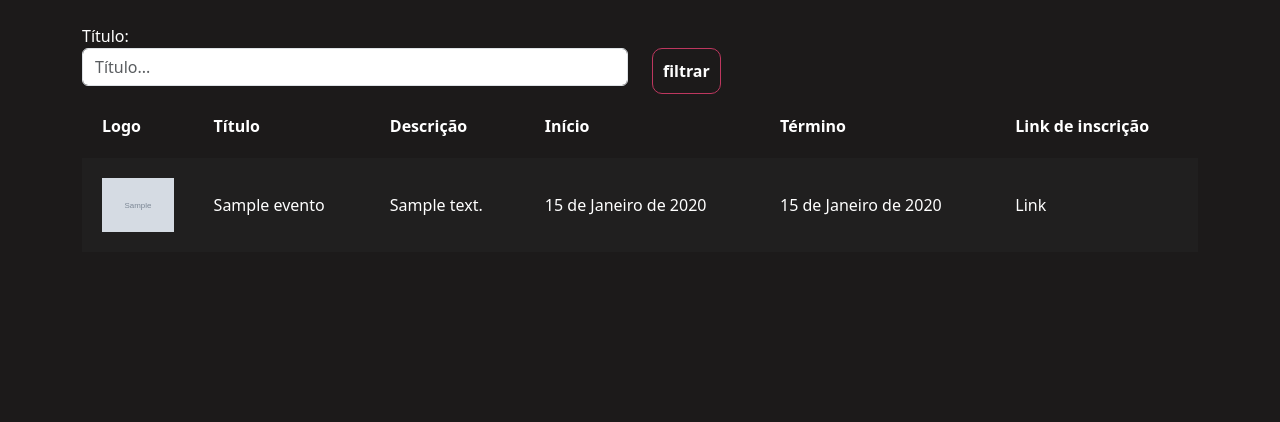
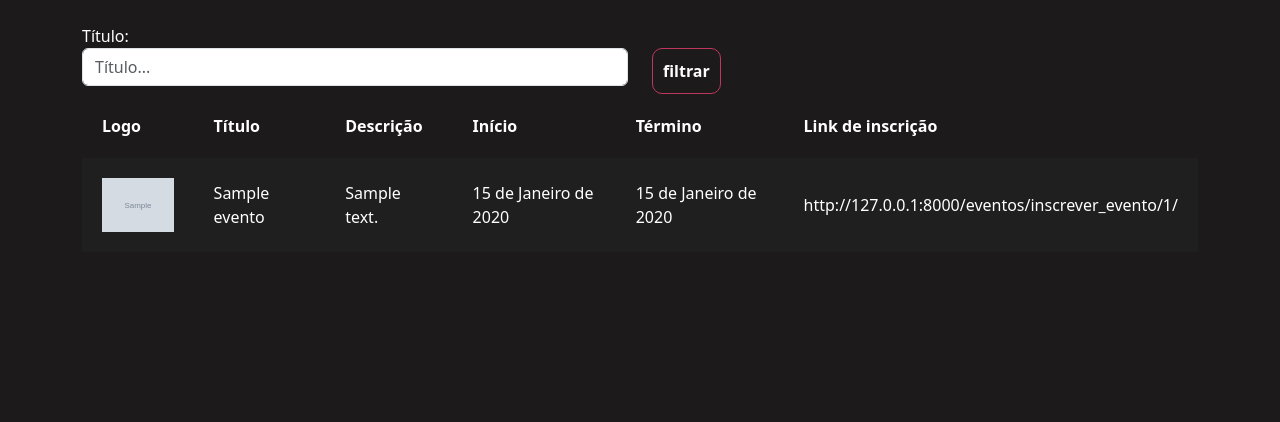
Before and after one commit to danilowlc/type_event, a Django app: page /eventos/gerenciar_evento/ in a window 1280 px wide. Shown: the part 56-478 px from the top of the page. Run offline with Django 4.2, Linux system fonts and the light colour scheme; a user stored in the database is signed in; tables that the repository leaves empty hold one stand-in row (values such as "Sample post"); grey boxes marked "Sample" are stand-in pictures.

Commit message:
criando inscrever em um evento

```diff
--- a/eventos/models.py
+++ b/eventos/models.py
@@ -10,6 +10,7 @@ class Evento(models.Model):
     data_termino = models.DateField()
     carga_horaria = models.IntegerField()
     logo = models.ImageField(upload_to="logos")
+    participantes = models.ManyToManyField(User, related_name="evento_participante", null=True, blank=True)
 
     #paleta de cores
     cor_principal = models.CharField(max_length=7)
--- a/eventos/templates/gerenciar_evento.html
+++ b/eventos/templates/gerenciar_evento.html
@@ -39,7 +39,7 @@
                     <td>{{evento.descricao}}</td>
                     <td>{{evento.data_inicio}}</td>
                     <td>{{evento.data_termino}}</td>
-                    <td>Link</td>
+                    <td>http://127.0.0.1:8000/eventos/inscrever_evento/{{evento.id}}/</td>
                 </tr>
             {% endfor %}
 
--- a/eventos/urls.py
+++ b/eventos/urls.py
@@ -4,4 +4,5 @@ from . import views
 urlpatterns = [
     path('novo_evento/', views.novo_evento, name="novo_evento"),
     path('gerenciar_evento/', views.gerenciar_evento, name="gerenciar_evento"),
+    path('inscrever_evento/<int:id>/', views.inscrever_evento, name="inscrever_evento"),
 ]
--- a/eventos/views.py
+++ b/eventos/views.py
@@ -1,4 +1,4 @@
-from django.shortcuts import render, redirect
+from django.shortcuts import get_object_or_404, render, redirect
 from django.contrib.auth.decorators import login_required
 from .models import Evento
 from django.urls import reverse
@@ -42,6 +42,7 @@ def novo_evento(request):
         messages.add_message(request, constants.SUCCESS, 'Evento cadastrado com sucesso')
         return redirect(reverse('novo_evento'))
 
+@login_required
 def gerenciar_evento(request):
     if request.method == "GET":
         nome = request.GET.get('nome')
@@ -50,3 +51,16 @@ def gerenciar_evento(request):
             eventos = eventos.filter(nome__contains=nome)
 
         return render(request, 'gerenciar_evento.html', {'eventos': eventos})
+
+@login_required
+def inscrever_evento(request, id):
+    evento = get_object_or_404(Evento, id=id)
+    if request.method == "GET":
+        return render(request, 'inscrever_evento.html', {'evento': evento})
+    elif request.method == "POST":
+        # Validar se o usuário já é um participante
+        evento.participantes.add(request.user)
+        evento.save()
+
+        messages.add_message(request, constants.SUCCESS, 'Inscrição com sucesso.')
+        return redirect(reverse('inscrever_evento', kwargs={'id': id}))
```
Also changed, not shown: eventos/templates/inscrever_evento.html (added, +37 -0 lines), eventos/migrations/0002_evento_participantes.py (added).
